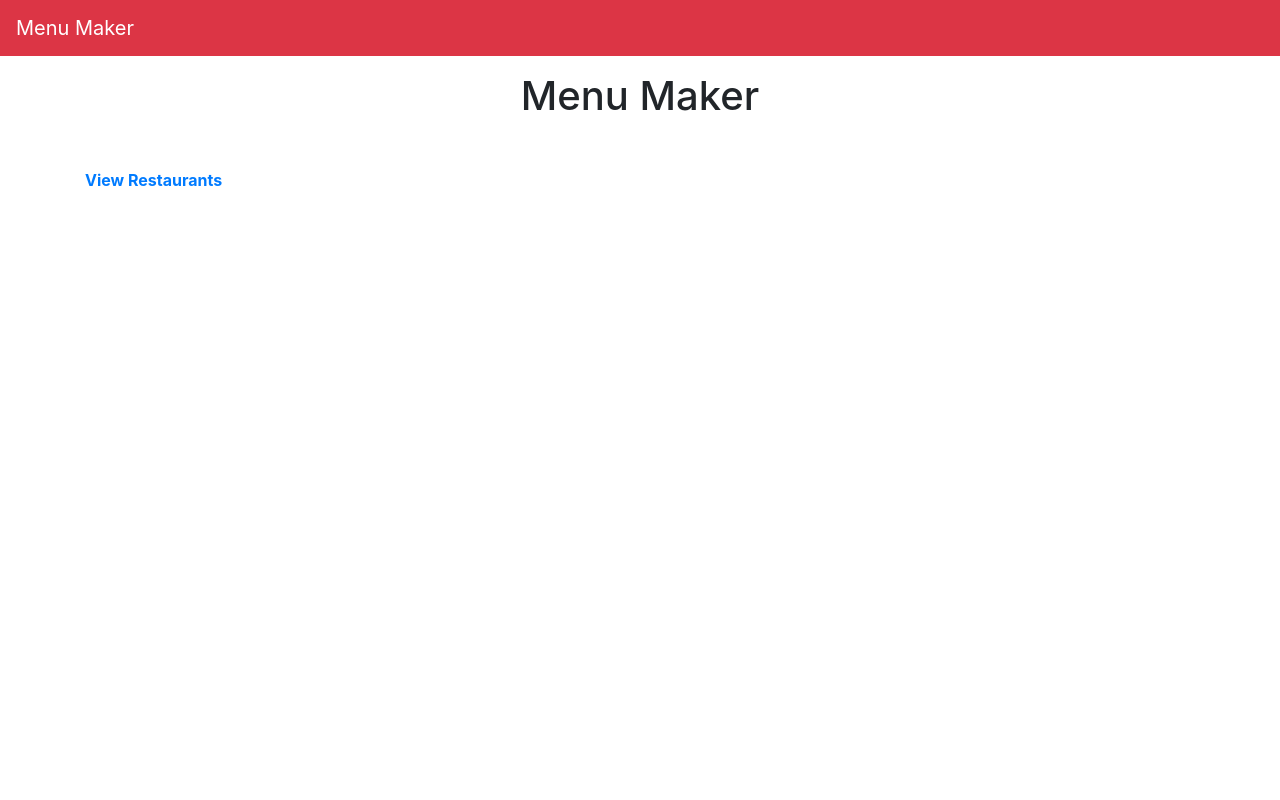
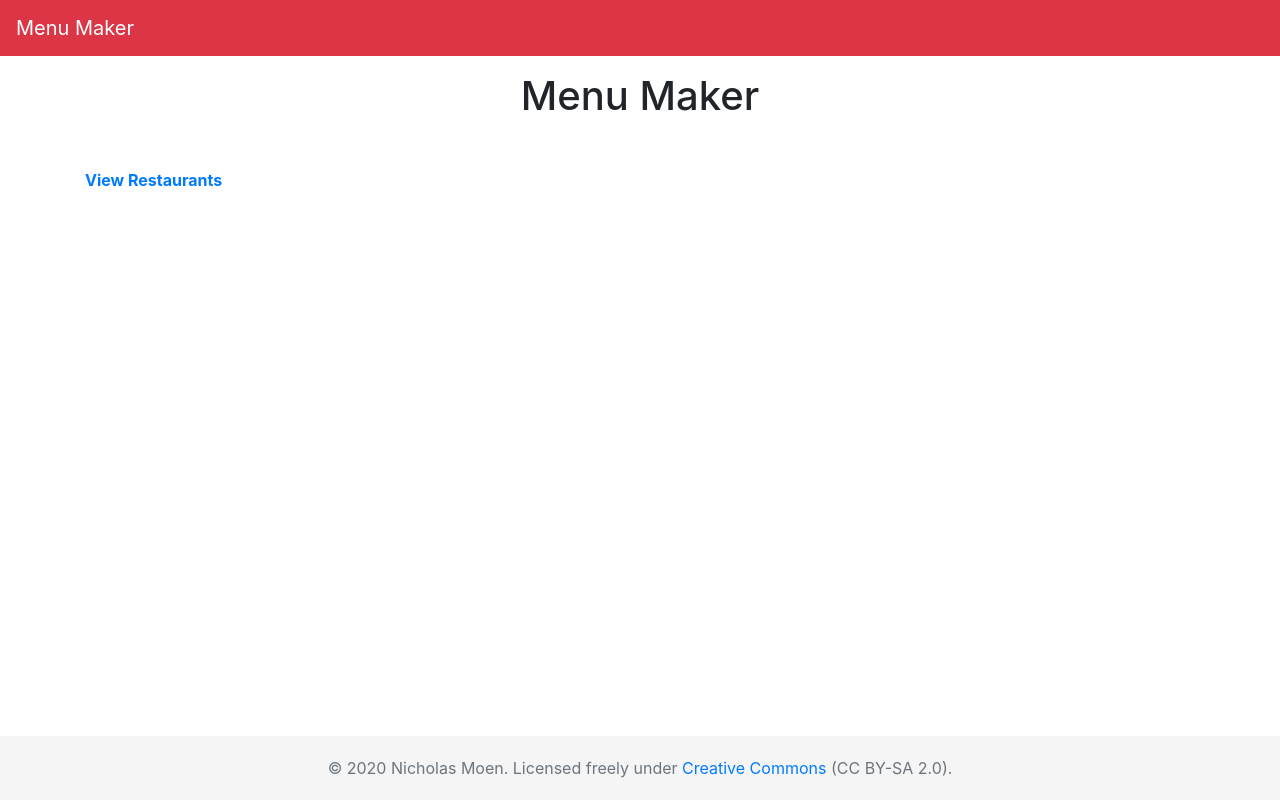
Before and after one commit to arcanemachine/vue-menu-maker, a Vue app: page / in a window 1280 px wide. Built offline with nearby package versions, Linux system fonts and the light colour scheme.

Commit message:
Add component: PageFooter

```diff
--- a/src/App.vue
+++ b/src/App.vue
@@ -7,15 +7,18 @@
       <router-view id="content" :key="$route.path" class="mt-3"></router-view>
     </div>
 
+    <page-footer></page-footer>
+
   </div>
 </template>
 
 <script>
 import NavBar from './components/NavBar.vue'
+import PageFooter from './components/PageFooter.vue'
 
 export default {
   name: 'App',
-  components: { NavBar }
+  components: { NavBar, PageFooter }
 }
 </script>
 
--- /dev/null
+++ b/src/components/PageFooter.vue
@@ -0,0 +1,24 @@
+<template>
+  <footer class="footer text-muted">
+    <div class="container text-center align-middle">
+      &#169; 2020 Nicholas Moen. Licensed freely under <a href="https://creativecommons.org/licenses/by-sa/2.0/" target="_blank">Creative Commons</a> (CC BY-SA 2.0).
+    </div>
+  </footer>
+</template>
+
+<script>
+export default {
+  name: 'PageFooter',
+}
+</script>
+
+<style scoped>
+.footer {
+  position: absolute;
+  bottom: 0;
+  width: 100%;
+  height: 4em; /* Set the fixed height of the footer here */
+  line-height: 4rem; /* Vertically center the text there */
+  background-color: #f5f5f5;
+}
+</style>
```
